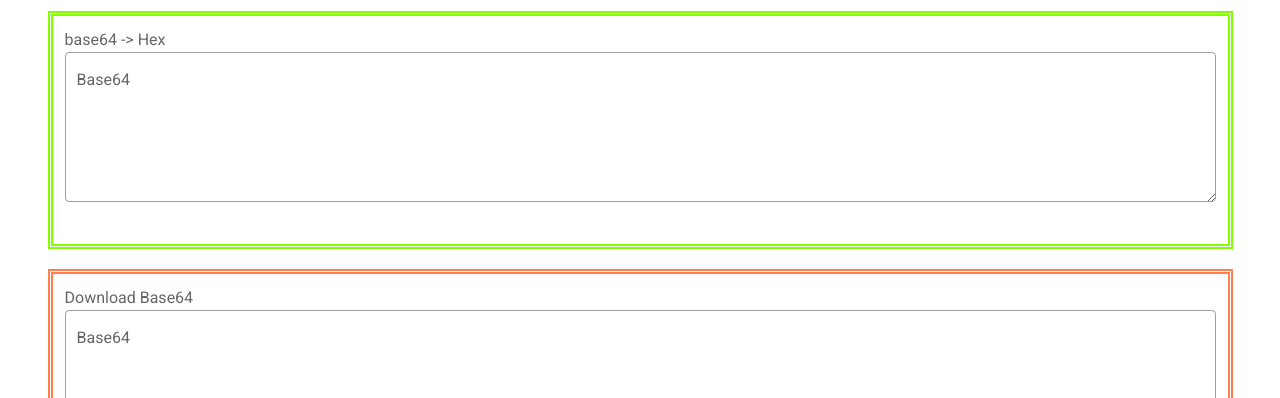
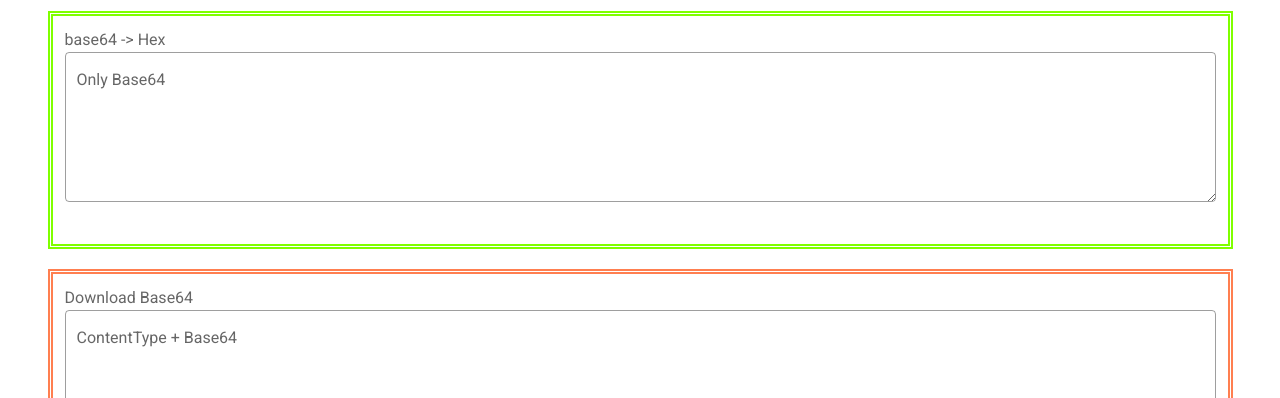
Before and after one commit to 1218Moonlight/Web-Utils, a Vue app: page / in a window 1280 px wide. Shown: the part 237-635 px from the top of the page. Built offline with nearby package versions, Linux system fonts and the light colour scheme.

Commit message:
[UPDATE] Base64 label

```diff
--- a/src/components/Base64toHex.vue
+++ b/src/components/Base64toHex.vue
@@ -5,7 +5,7 @@
 
             <v-textarea
                     @change="change"
-                    label="Base64"
+                    label="Only Base64"
                     full-width
                     outlined
             ></v-textarea>
--- a/src/components/DownloadBase64.vue
+++ b/src/components/DownloadBase64.vue
@@ -5,7 +5,7 @@
 
             <v-textarea
                     @change="change"
-                    label="Base64"
+                    label="ContentType + Base64"
                     full-width
                     outlined
             ></v-textarea>
```
